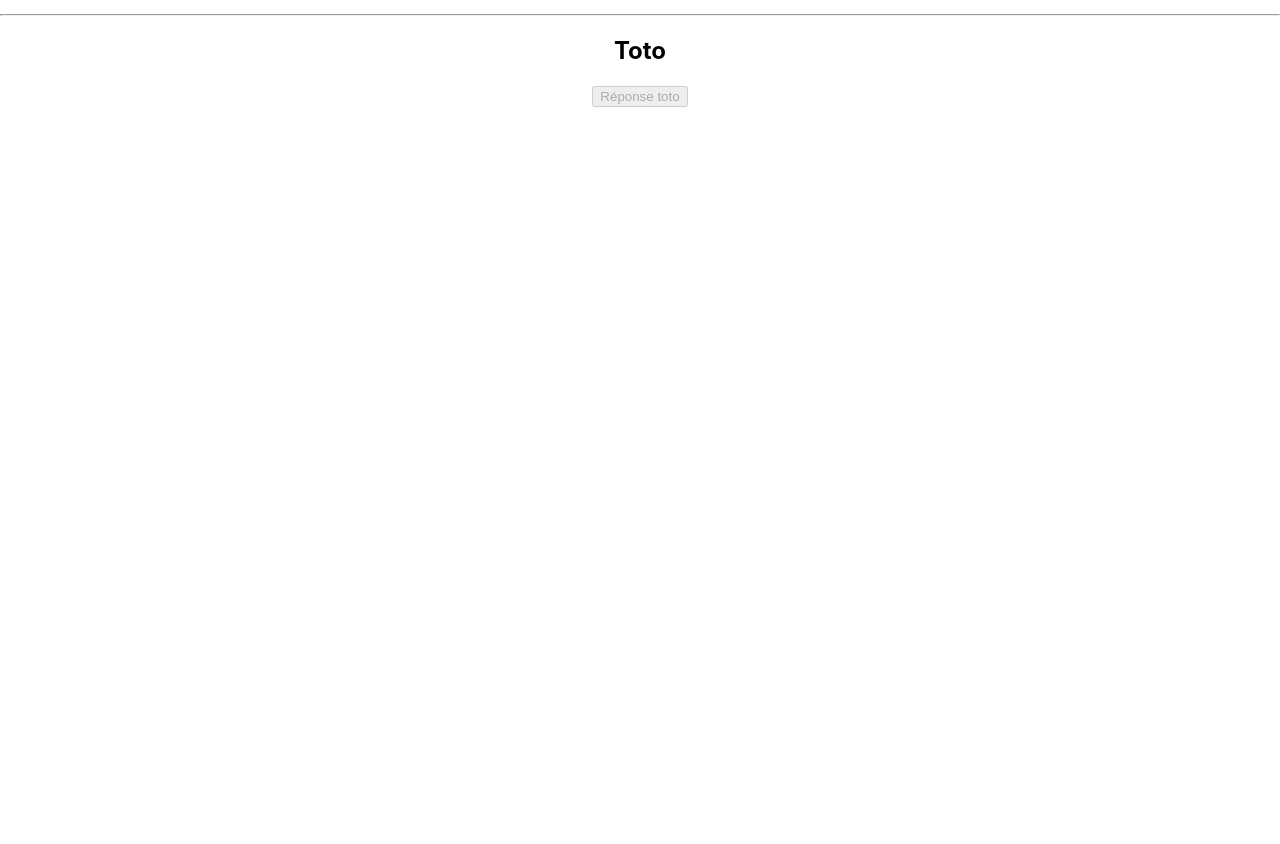
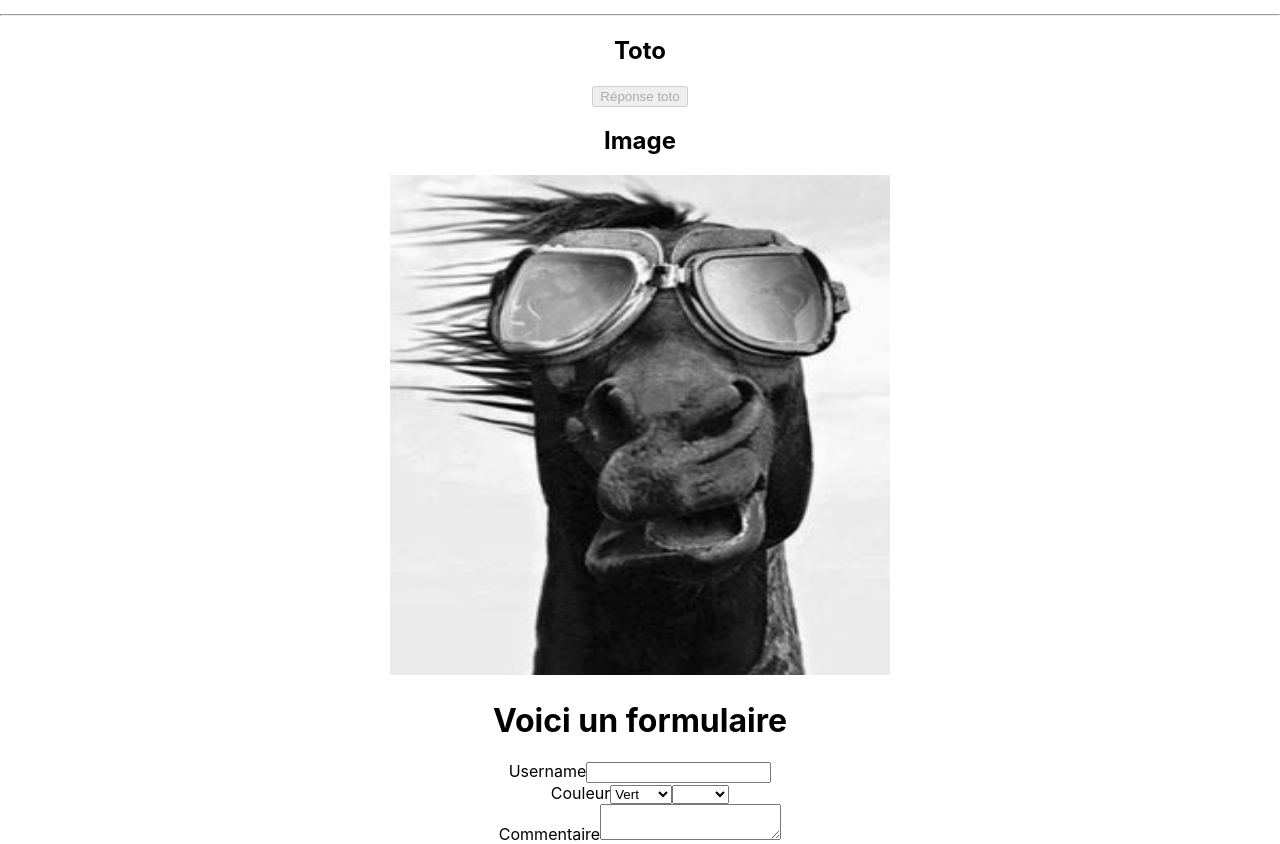
Before and after one commit to devJeremie/appvoiture, a React (Create React App) app: page / in a window 1280 px wide. Shown: the part 684-1528 px from the top of the page. Before the commit the page ends 807 px from the top, so only its background shows below. Built offline with nearby package versions, Linux system fonts and the light colour scheme.

Commit message:
MAjCours

```diff
--- a/src/App.js
+++ b/src/App.js
@@ -3,6 +3,8 @@ import Mycars from './components/Mycars';
 import Welcome from './components/Welcome';
 import './App.css';
 import Maman from './components/Maman';
+import Image from './components/Image';
+import Form from './components/Form';
 
 class App extends Component {
 
@@ -17,6 +19,8 @@ class App extends Component {
         <Mycars title={this.state.titre} />
         <Welcome />
         <Maman />
+        <Image />
+        <Form />
       </div>
     )
   }
--- /dev/null
+++ b/src/components/Form.js
@@ -0,0 +1,65 @@
+import { Component} from 'react'
+
+class Form extends Component {
+
+    state = {
+        username: '',
+        color: '',
+        colors: ["", "red", "green", "blue"],
+        comment: ''
+    }
+
+    handleUsername = e => {
+        this.setState({
+            username : e.target.value
+        })
+    }
+
+    handleColor = event => {
+        this.setState({
+            color : event.target.value
+        })
+    }
+
+    handleComments = event => {
+        this.setState({
+            comment : event.target.value
+        })
+    }
+
+    render() {
+  return (
+    <div>
+        <h1>Voici un formulaire</h1>
+
+        <form>
+            <div>
+                <label>Username</label>
+                <input type="text" value={this.state.username} onChange={this.handleUsername}/>
+            </div>
+            <div>
+                <label>Couleur</label>
+                <select>
+                    <option value='vert'>Vert</option>
+                    <option value='rouge'>Rouge</option>
+                    <option value='bleu'>Bleu</option>
+                </select>
+                <select value={this.state.colors} onChange={this.handleColor}>
+                    {
+                        this.state.colors.map((color, index) => {
+                           return <option key={index} value={color}>{color}</option>
+                        })
+                    }
+                </select>
+            </div>
+            <div>
+                <label>Commentaire</label>
+                <textarea value= {this.state.comment} onChange={this.handleComments}></textarea>
+            </div>
+        </form>
+    </div>
+  )
+    }
+}
+
+export default Form
--- /dev/null
+++ b/src/components/Image.js
@@ -0,0 +1,14 @@
+import React from "react";
+
+const message = 'Photo de cheval dans le vent';
+
+const Image = () => {
+    return (
+        <div>
+            <h2>Image</h2>
+            <img src={require(`./image/reactCheval.jpg`)} alt={message} width="500" height="500" />
+        </div>
+    );
+};
+
+export default Image;
```
Also changed, not shown: src/components/image/reactCheval.jpg (added).
